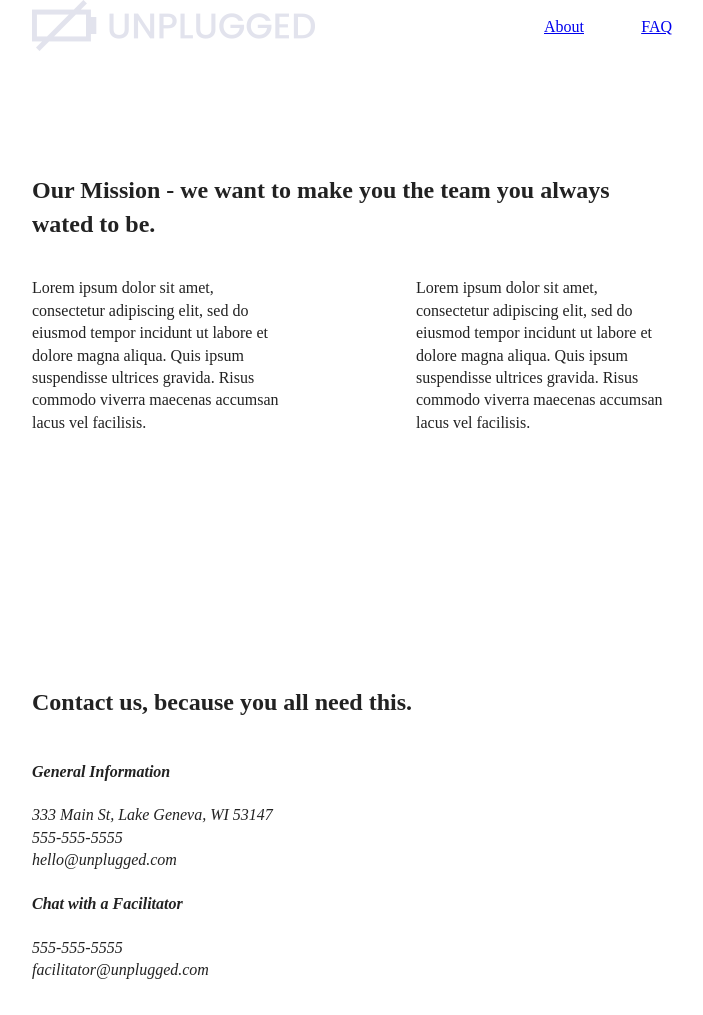
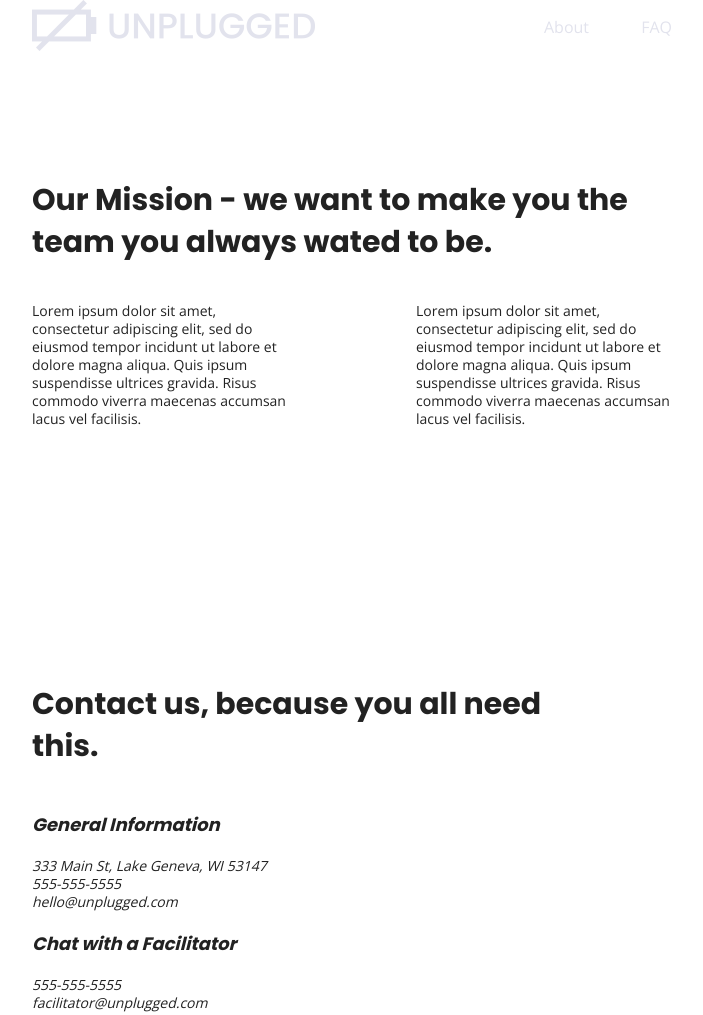
Before and after one commit to JennyLynn126/206-unplugged-retreat, a plain HTML site: page about/index.html in a window 1280 px wide. Shown: the top 1015 px of the page, without its empty margins (288-991 px from the left). Drawn offline with nearby package versions, Linux system fonts and the light colour scheme.

Commit message:
html fonts and styles added

```diff
--- a/about/index.html
+++ b/about/index.html
@@ -15,6 +15,9 @@
   <link rel="stylesheet" href="../css/main.css">
 
   <meta name="theme-color" content="#fafafa">
+  <!-- Google Fonts -->
+  <link href="https://fonts.googleapis.com/css?family=Open+Sans:400,700|Poppins:500,700" rel="stylesheet">
+
 </head>
 
 <body>
--- a/css/main.css
+++ b/css/main.css
@@ -101,6 +101,61 @@ textarea {
  /* ==========================================================================
    Author's custom styles
    ========================================================================== */
+
+/* General Style */
+
+html {
+  font-size: 16px;
+}
+
+body {
+  font-family: 'Open Sans', sans-serif;
+  font-size: 1em;
+  text-align: left;
+}
+
+ul,
+ol {
+  list-style-type: none;
+}
+
+a {
+  color: #e2e3ed;
+  text-decoration: none;
+}
+
+h2 {
+  font-family: 'Poppins', sans-serif;
+  font-size: 1.875em;
+}
+
+h3,
+h4 {
+  font-family: 'Poppins', sans-serif;
+  margin: 20px 0;
+  font-size: 1.125em;
+}
+
+p {
+  font-size: .875em;
+  line-height: 1.285em;
+}
+
+img {
+
+}
+
+figure {
+
+}
+
+address {
+  font-size: normal;
+}
+
+
+
+
 
 .content-wrapper {
   width: 90%;
```
Also changed, not shown: faq/index.html (+4 -0 lines), index.html (+4 -0 lines).
